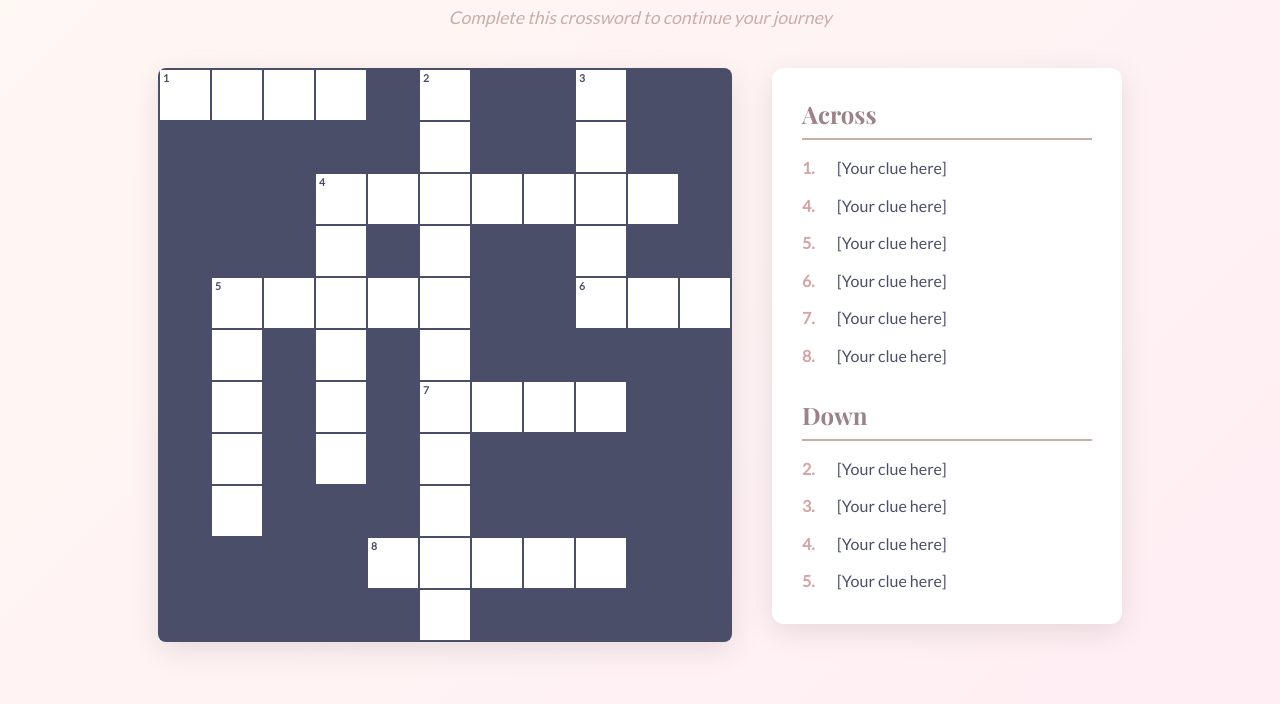
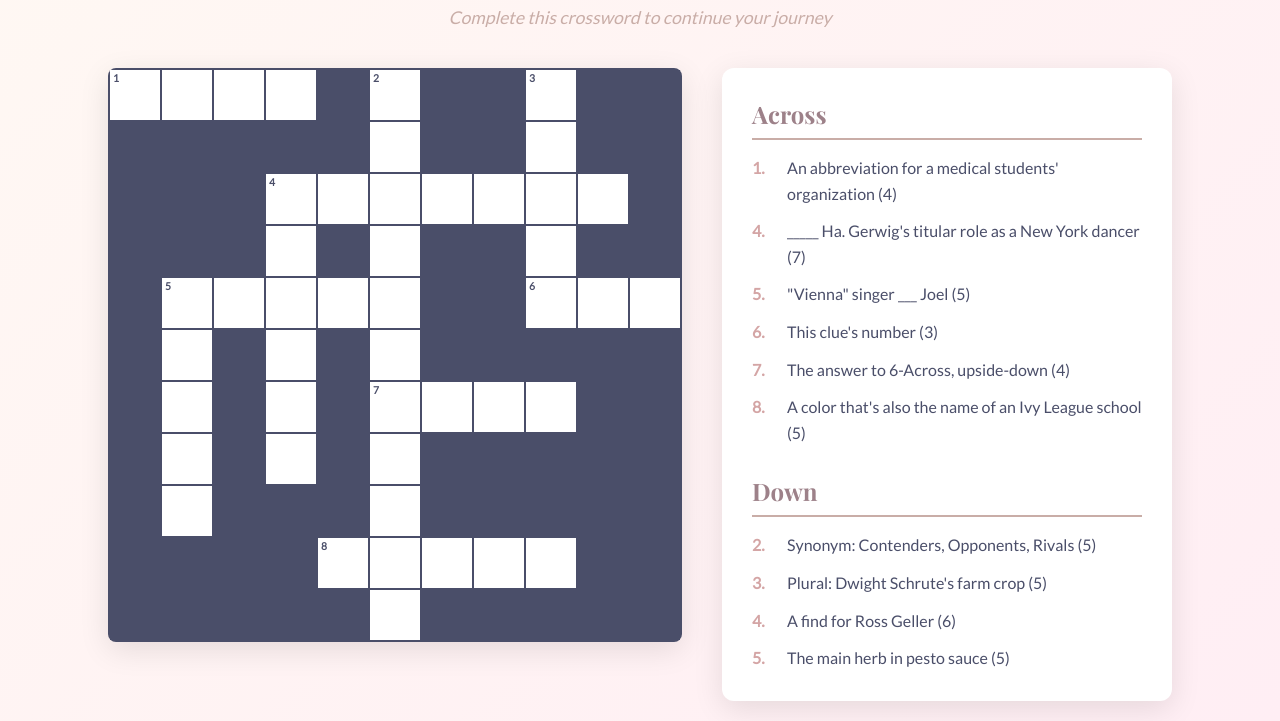
Before and after one commit to KDMessAround/Puzzles, a plain HTML site: page puzzle1.html in a window 1280 px wide. Shown: the part 96-817 px from the top of the page. Drawn offline with nearby package versions, Linux system fonts and the light colour scheme.

Commit message:
Editing CLues

```diff
--- a/puzzle1.html
+++ b/puzzle1.html
@@ -21,21 +21,21 @@
                 <div class="clues-section">
                     <h3>Across</h3>
                     <div class="clues-list" id="acrossClues">
-                        <div class="clue-item"><span class="clue-number">1.</span> <span class="clue-text">[Your clue here]</span></div>
-                        <div class="clue-item"><span class="clue-number">4.</span> <span class="clue-text">[Your clue here]</span></div>
-                        <div class="clue-item"><span class="clue-number">5.</span> <span class="clue-text">[Your clue here]</span></div>
-                        <div class="clue-item"><span class="clue-number">6.</span> <span class="clue-text">[Your clue here]</span></div>
-                        <div class="clue-item"><span class="clue-number">7.</span> <span class="clue-text">[Your clue here]</span></div>
-                        <div class="clue-item"><span class="clue-number">8.</span> <span class="clue-text">[Your clue here]</span></div>
+                        <div class="clue-item"><span class="clue-number">1.</span> <span class="clue-text">An abbreviation for a medical students' organization (4)</span></div>
+                        <div class="clue-item"><span class="clue-number">4.</span> <span class="clue-text">_____ Ha. Gerwig's titular role as a New York dancer (7)</span></div>
+                        <div class="clue-item"><span class="clue-number">5.</span> <span class="clue-text">"Vienna" singer ___ Joel (5)</span></div>
+                        <div class="clue-item"><span class="clue-number">6.</span> <span class="clue-text">This clue's number (3)</span></div>
+                        <div class="clue-item"><span class="clue-number">7.</span> <span class="clue-text">The answer to 6-Across, upside-down (4)</span></div>
+                        <div class="clue-item"><span class="clue-number">8.</span> <span class="clue-text">A color that's also the name of an Ivy League school (5)</span></div>
                     </div>
                 </div>
                 <div class="clues-section">
                     <h3>Down</h3>
                     <div class="clues-list" id="downClues">
-                        <div class="clue-item"><span class="clue-number">2.</span> <span class="clue-text">[Your clue here]</span></div>
-                        <div class="clue-item"><span class="clue-number">3.</span> <span class="clue-text">[Your clue here]</span></div>
-                        <div class="clue-item"><span class="clue-number">4.</span> <span class="clue-text">[Your clue here]</span></div>
-                        <div class="clue-item"><span class="clue-number">5.</span> <span class="clue-text">[Your clue here]</span></div>
+                        <div class="clue-item"><span class="clue-number">2.</span> <span class="clue-text">Synonym: Contenders, Opponents, Rivals (5)</span></div>
+                        <div class="clue-item"><span class="clue-number">3.</span> <span class="clue-text">Plural: Dwight Schrute's farm crop (5)</span></div>
+                        <div class="clue-item"><span class="clue-number">4.</span> <span class="clue-text">A find for Ross Geller (6)</span></div>
+                        <div class="clue-item"><span class="clue-number">5.</span> <span class="clue-text">The main herb in pesto sauce (5)</span></div>
                     </div>
                 </div>
             </div>
```
